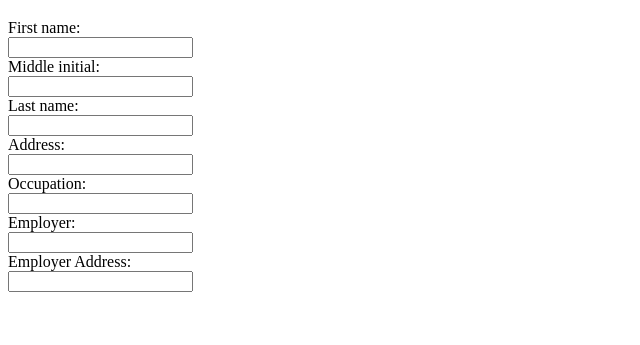
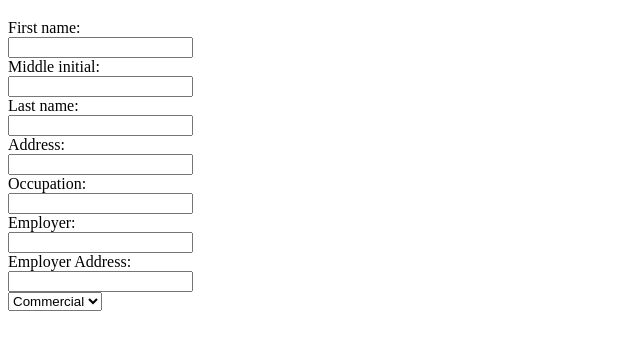
Before and after one commit to pgarrido57/banking_form, a plain HTML site: page index.html in a window 1280 px wide. Shown: the part 61-406 px from the top of the page, without its empty margins (0-640 px from the left). Drawn offline with Linux system fonts and the light colour scheme.

Commit message:
loan select

```diff
--- a/index.html
+++ b/index.html
@@ -19,7 +19,13 @@
   Employer:<br>
   <input type="text" name="Employer"><br>
   Employer Address:<br>
-  <input type="text" name="EmployerAddress">
+  <input type="text" name="EmployerAddress"><br>
+  <select name="Loan"><br>
+  <option value="Commercial">Commercial</option>
+  <option value="Realestate">Real Estate</option>
+  <option value="Personal">Personal</option>
+  <option value="Mortgage">Mortgage</option>
+</select>
 </form>
 </body>
 </html>
```
